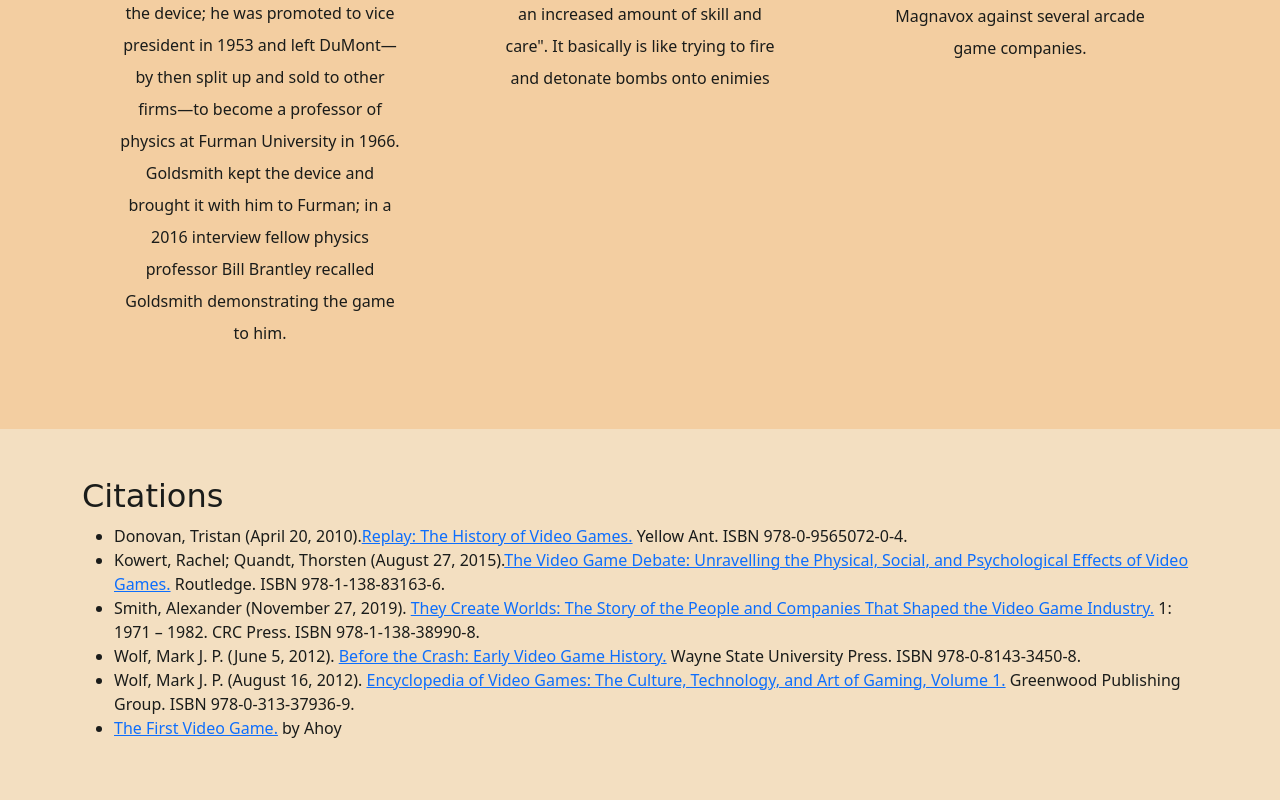
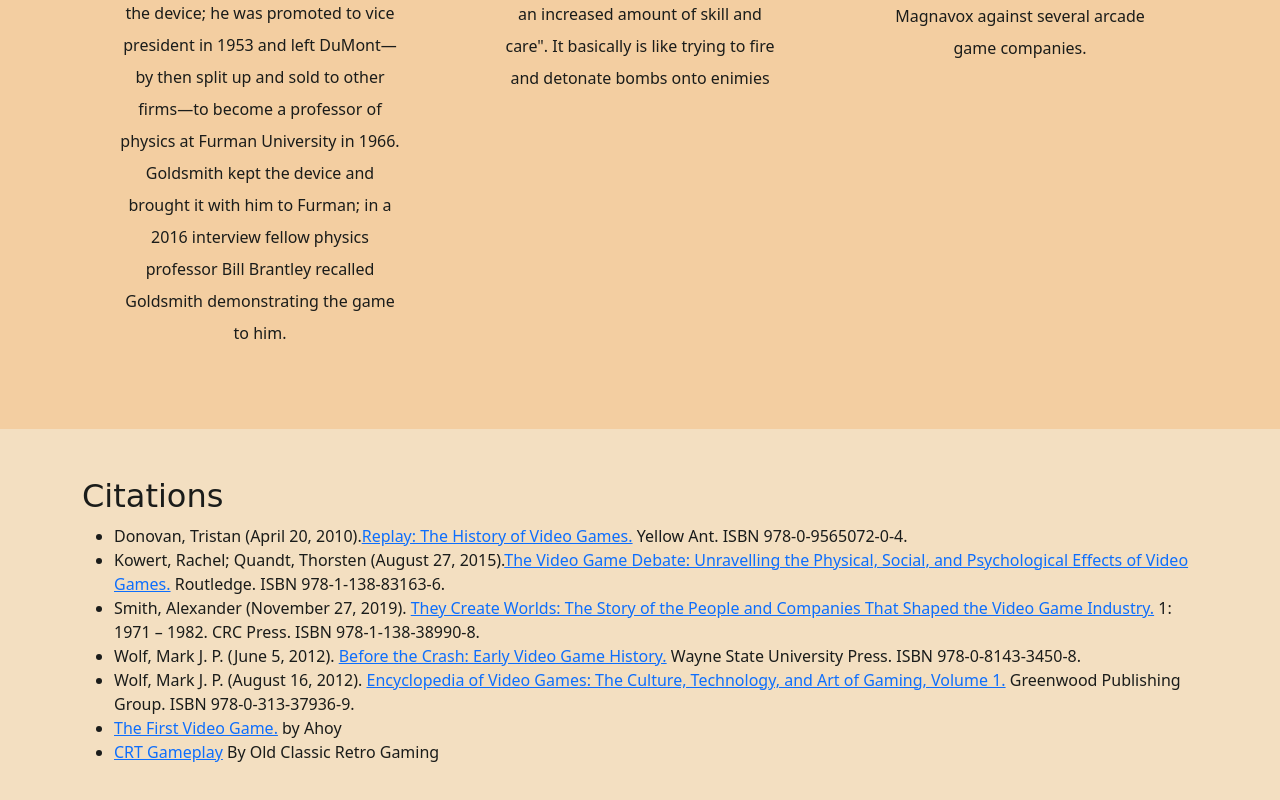
Before and after one commit to 226589/Bootstrap, a plain HTML site: page index.html in a window 1280 px wide. Shown: the part 2549-3349 px from the top of the page. Drawn offline with nearby package versions, Linux system fonts and the light colour scheme; a web font is replaced by a local one.

Commit message:
Update index.html

```diff
--- a/index.html
+++ b/index.html
@@ -92,6 +92,7 @@
                     </li>
                     <li><a href="https://youtu.be/uHQ4WCU1WQc">The First Video Game.</a> by Ahoy
                     </li>
+                    <li><a href="https://youtu.be/k_WUb-1C010">CRT Gameplay</a> By Old Classic Retro Gaming
                 </ul>
             </div>
         </div>
```
